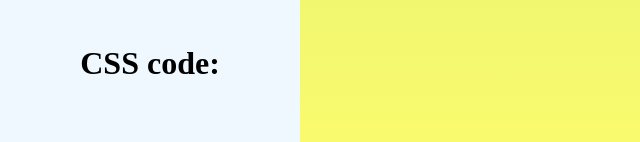
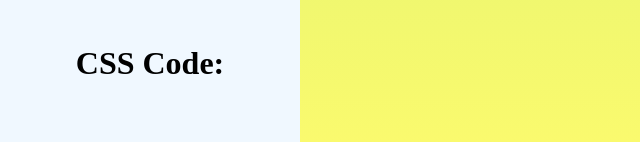
Before and after one commit to hasanmd91/gradient_generetor, a plain HTML site: page index.html in a window 1280 px wide. Shown: the part 677-819 px from the top of the page, 0-640 px from the left. Drawn offline with Linux system fonts and the light colour scheme.

Commit message:
css code

```diff
--- a/index.html
+++ b/index.html
@@ -78,7 +78,7 @@
             </div>
           </div>
         </div>
-        <h1>CSS code:</h1>
+        <h1>CSS Code:</h1>
         <div class="rgbCode"></div>
       </div>
     </div>
```
